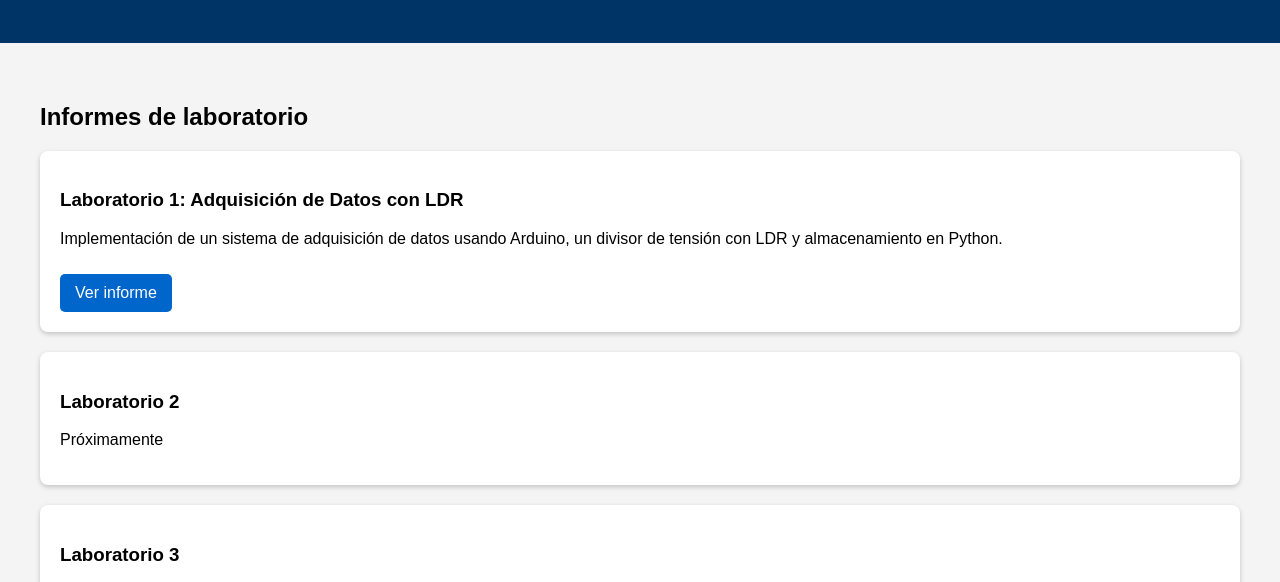
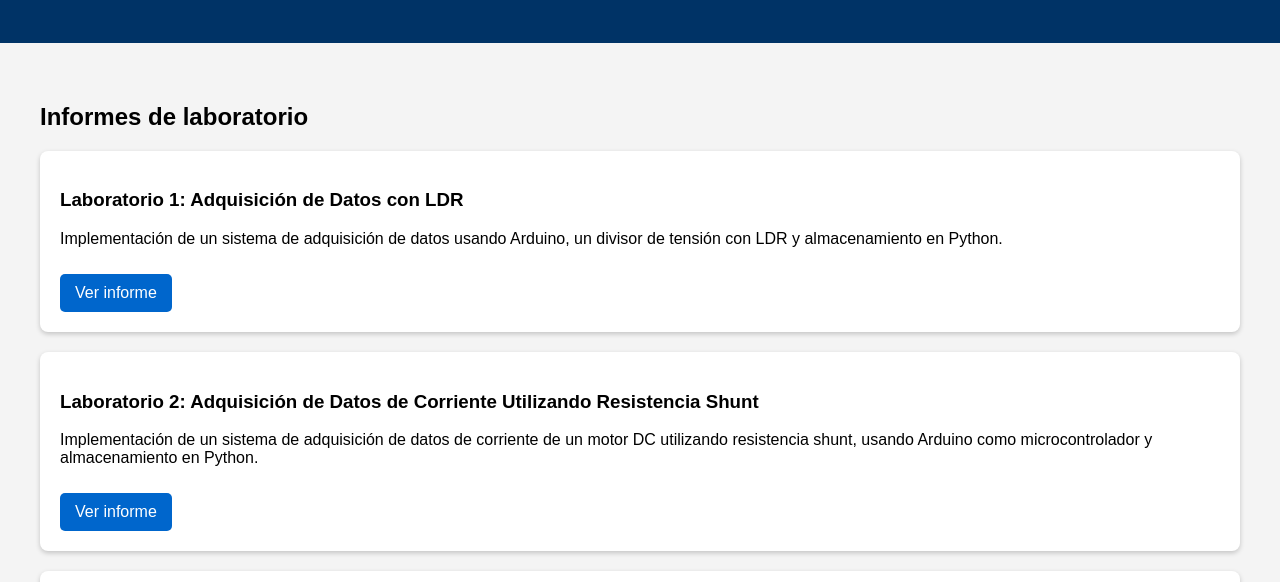
Before and after one commit to poma9163997-sudo/Informes-Labpratorio-de-Metodos-Numericos-III, a plain HTML site: page index.html in a window 1280 px wide. Shown: the part 215-797 px from the top of the page. Drawn offline with Linux system fonts and the light colour scheme.

Commit message:
Update index.html

```diff
--- a/index.html
+++ b/index.html
@@ -41,9 +41,16 @@ Ver informe
 
 <div class="lab">
 
-<h3>Laboratorio 2</h3>
+<h3>Laboratorio 2: Adquisición de Datos de Corriente Utilizando Resistencia Shunt</h3>
 
-<p>Próximamente</p>
+<p>
+Implementación de un sistema de adquisición de datos de corriente de un motor DC
+utilizando resistencia shunt, usando Arduino como microcontrolador y almacenamiento en Python.
+</p>
+
+<a href="LAB_2_ADQUISICION_DE_DATOS_DE_CORRIENTE_SHUNT.pdf" target="_blank">
+Ver informe
+</a>
 
 </div>
 
```
